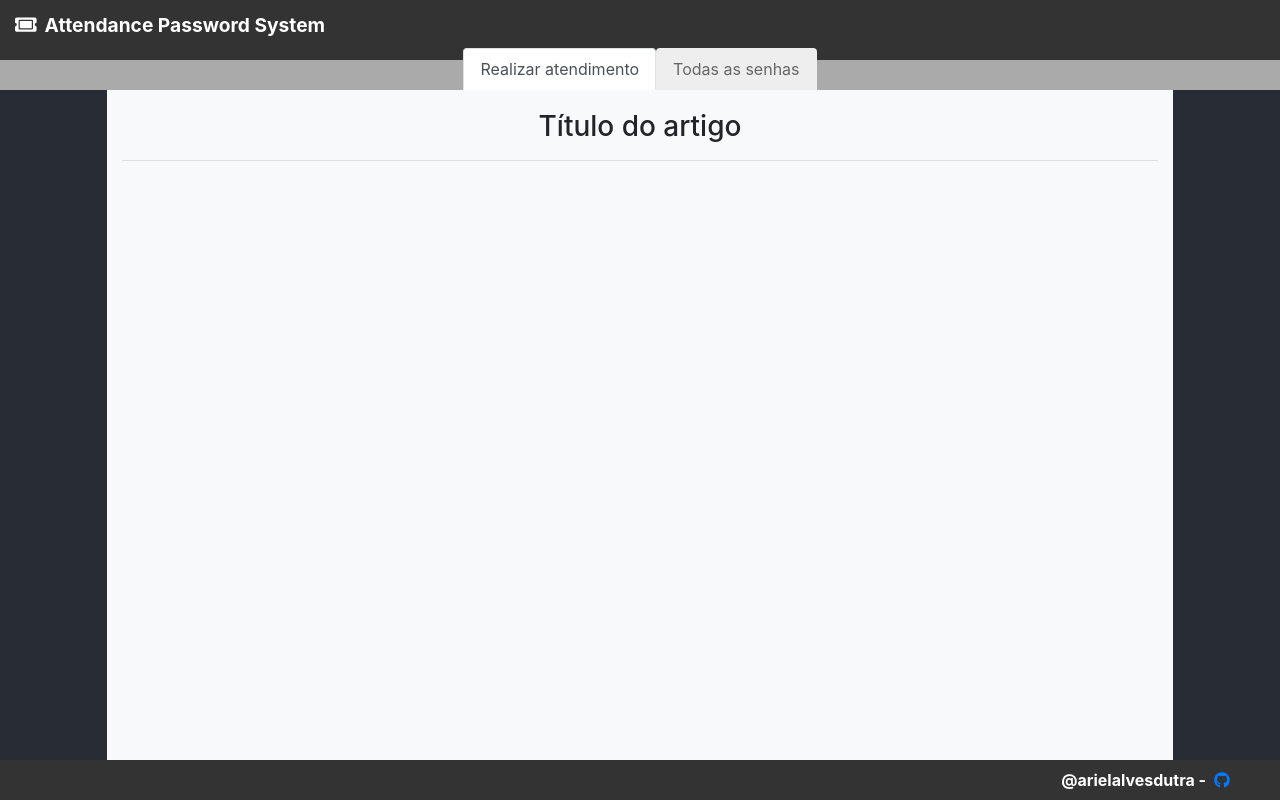
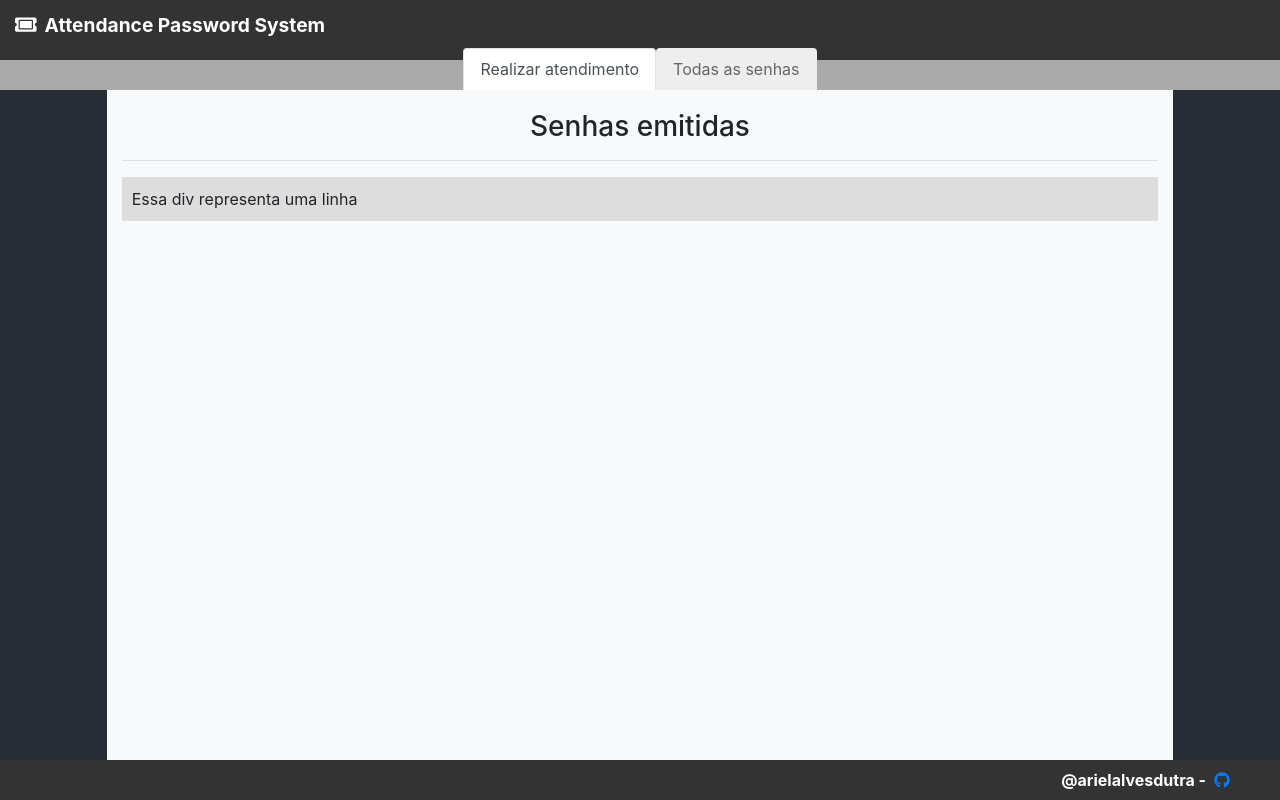
Before and after one commit to arielalvesdutra/attendance-password-system-frontend, a React (Create React App) app: page / in a window 1280 px wide. Built offline with nearby package versions, Linux system fonts and the light colour scheme.

Commit message:
Adiciona preenchimento, de exemplo, dos parametros do template Content

```diff
--- a/src/App.js
+++ b/src/App.js
@@ -6,13 +6,17 @@ import Footer from './Components/Templates/Footer'
 import Header from './Components/Templates/Header'
 import Nav from './Components/Templates/Nav'
 
+import KeyLine from './Components/KeyLine'
+
 class App extends Component {
   render() {
     return (
       <div className="App d-flex flex-column align-items-center justify-content-between">
         <Header></Header>
         <Nav></Nav>
-        <Content></Content>
+        <Content title="Senhas emitidas">
+          <KeyLine />
+        </Content>
         <Footer></Footer>
       </div>
     );
```
